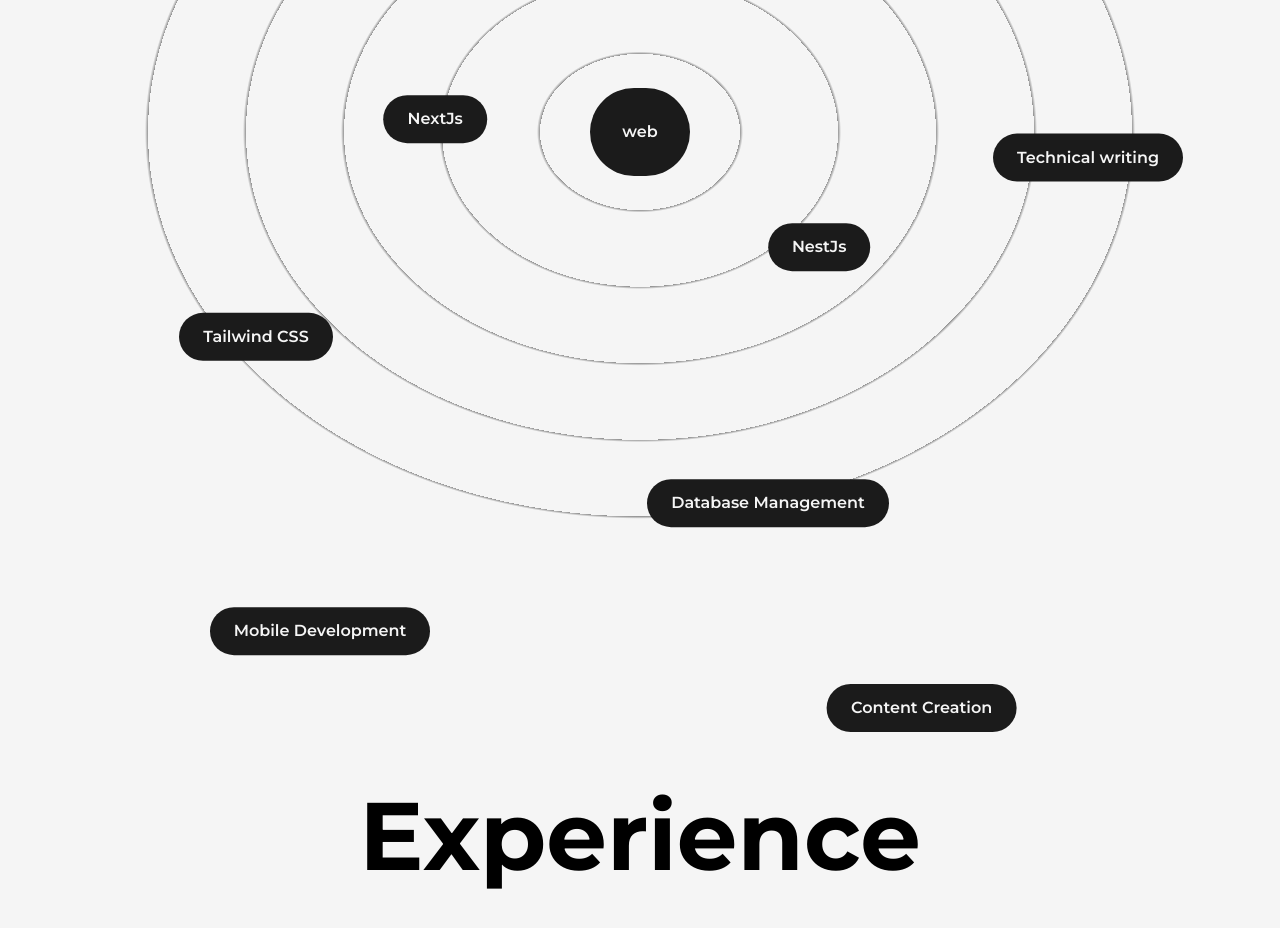
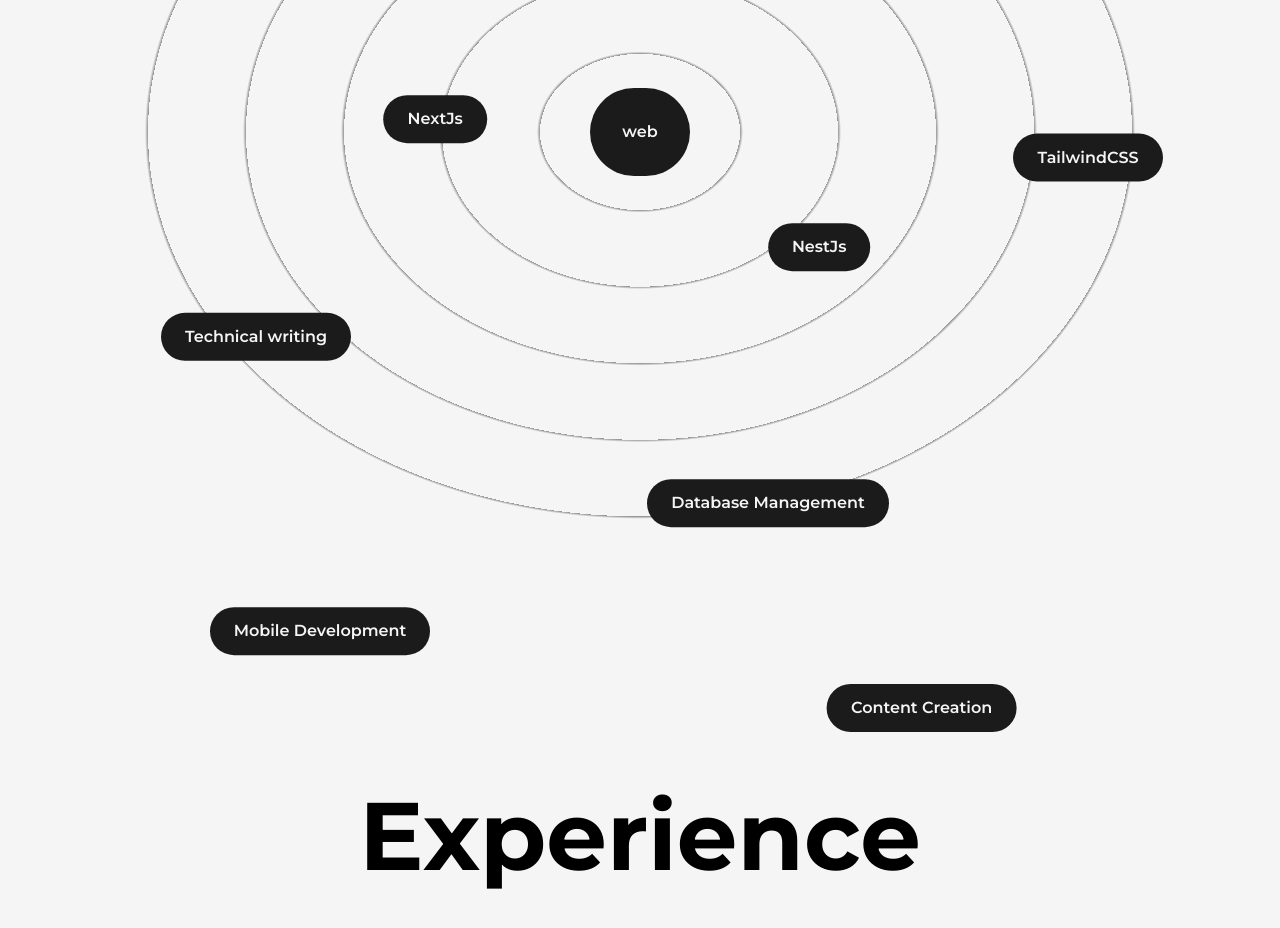
Before and after one commit to mainerprenuer/portfolio_v2, a Next.js app: page /about in a window 1280 px wide. Shown: the part 1560-2488 px from the top of the page. Built offline with nearby package versions, Linux system fonts and the light colour scheme.

Commit message:
align skill contents

```diff
--- a/src/components/Skills.js
+++ b/src/components/Skills.js
@@ -39,9 +39,9 @@ const Skills = () => {
                 web
             </motion.div>
 
-            <Skill name="Technical writing" x="35vw" y="2vw" />
+            <Skill name="TailwindCSS" x="35vw" y="2vw" />
             <Skill name="Content Creation" x="22vw" y="45vw" />
-            <Skill name="Tailwind CSS" x="-30vw" y="16vw" />
+            <Skill name="Technical writing" x="-30vw" y="16vw" />
             <Skill name="NestJs" x="14vw" y="9vw" />
             <Skill name="Database Management" x="10vw" y="29vw" />
             <Skill name="ReactJs" x="-28vw" y="-15vw" />
```
